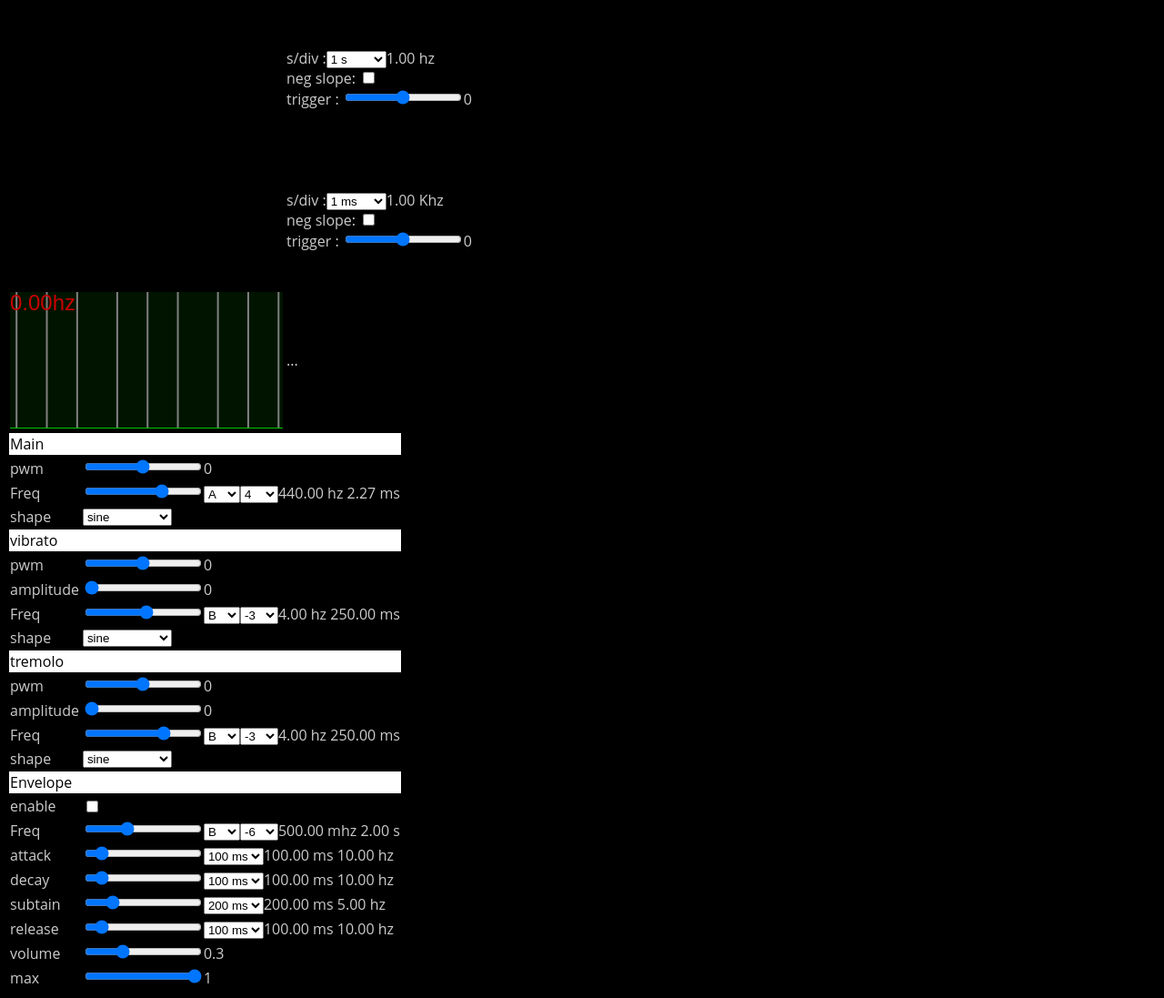
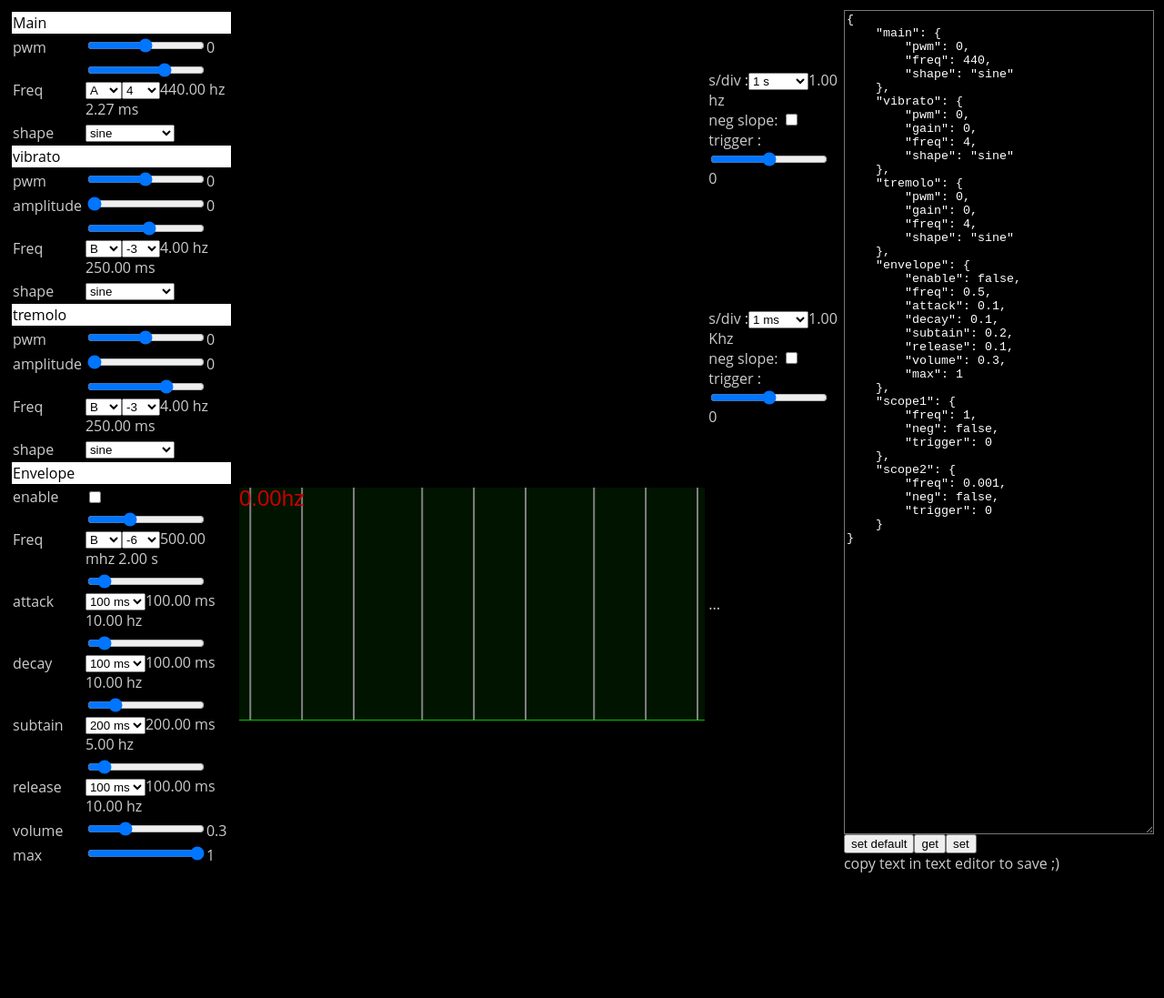
Before and after one commit to checksummaster/websoundapi_test, a website: page index.html in a window 1280 px wide. Shown: the whole page at 91% size. After the commit the page ends 971 px from the top, so only its background shows below. Drawn offline with Linux system fonts and the light colour scheme.

Commit message:
reformat screen

```diff
--- a/gui.js
+++ b/gui.js
@@ -128,6 +128,11 @@ function frequencyinput(obj,cfg)
 
     this.set(this.freq);
 
+    obj.load = function(v)
+    {
+        this.set(v);
+    }.bind(this);
+
 
 }
 
@@ -238,6 +243,11 @@ function timeinput(obj,cfg)
     }.bind(this);
 
     this.set(this.time);
+
+    obj.load = function(v)
+    {
+        this.set(v);
+    }.bind(this);
 }
 
 function sliderinput(obj,cfg)
@@ -291,6 +301,11 @@ function sliderinput(obj,cfg)
     }.bind(this);
 
     this.set(this.value);
+
+    obj.load = function(v)
+    {
+        this.set(v);
+    }.bind(this);
 }
 
 function shapeinput(obj,cfg)
@@ -306,6 +321,15 @@ function shapeinput(obj,cfg)
     }
     obj.appendChild(this.shape);
 
+    this.set = function(v)
+    {
+        this.shape.value = v;
+        this.obj.value = this.shape.value;
+        if (this.obj.onchange ) {
+            this.obj.onchange(this.obj );
+        }
+    }.bind(this);
+
     this.shape.onchange = function ()
     {
         this.obj.value = this.shape.value;
@@ -316,6 +340,11 @@ function shapeinput(obj,cfg)
     }.bind(this);
 
     this.obj.value = shapes[0];
+
+    obj.load = function(v)
+    {
+        this.set(v);
+    }.bind(this);
 
 }
 
@@ -359,4 +388,5 @@ function loadgui() {
         }
         ShapeInput.control = new shapeinput(ShapeInput[i],cfg);
     }
+
 }
--- a/index.html
+++ b/index.html
@@ -14,17 +14,114 @@
         background-color: #FFFFFF;
         color: black;
     }
+    textarea {
+        background-color: black;
+        color: white;
+    }
 </style>
 
 <body>
+    <table><tr><td valign="top">
+    <table>
+        <tr class="blank_row">
+            <td colspan="2">Main</td>
+        </tr>
+        <tr>
+            <td>pwm</td>
+            <td><span data-save="main.pwm" class="sliderinput" data-config="{min:-1, max:1, value:0}" onchange="setcycle(osc,this.value)"></span></td>
+        </tr>
+        <tr>
+            <td>Freq</td>
+            <td><span data-save="main.freq" class="frequencyinput" onchange="setfreq(osc,this.value)" data-config="{min:0.1}"></span></td>
+        </tr>
+        <tr>
+            <td>shape</td>
+            <td> <span data-save="main.shape" class="shapeinput" onchange="setshape(osc,this.value)"></span></td>
+        </tr>
+        <tr class="blank_row">
+            <td colspan="2">vibrato</td>
+        </tr>
+        <tr>
+            <td>pwm</td>
+            <td><span data-save="vibrato.pwm" class="sliderinput" data-config="{min:-1, max:1, value:0}" onchange="setcycle(osc.vibrato,this.value)"></span></td>
+        </tr>
+        <tr>
+            <td>amplitude</td>
+            <td><span data-save="vibrato.gain" class="sliderinput" data-config="{min:0, max:5000, value:0}" onchange="setvibrato(this.value)"></span></td>
+        </tr>
+        <tr>
+            <td>Freq</td>
+            <td><span data-save="vibrato.freq" class="frequencyinput" onchange="setfreq(osc.vibrato,this.value)" data-config="{min:0.1, max:100, value: 4}"></span></td>
+        </tr>
+        <tr>
+            <td>shape</td>
+            <td><span data-save="vibrato.shape" class="shapeinput" onchange="setshape(osc.vibrato,this.value)"></span></td>
+        </tr>
+        <tr class="blank_row">
+            <td colspan="2">tremolo</td>
+        </tr>
+        <tr>
+            <td>pwm</td>
+            <td><span data-save="tremolo.pwm" class="sliderinput" data-config="{min:-1, max:1, value:0}" onchange="setcycle(osc.tremolo,this.value)"></span></td>
+        </tr>
+        <tr>
+            <td>amplitude</td>
+            <td><span data-save="tremolo.gain" class="sliderinput" data-config="{min:0, max:1, value:0}" onchange="settremolo(this.value)"></span></td>
+        </tr>
+        <tr>
+            <td>Freq</td>
+            <td><span data-save="tremolo.freq" class="frequencyinput" onchange="setfreq(osc.tremolo,this.value)" data-config="{min:0.1, max:20, value: 4}"></span></td>
+        </tr>
+        <tr>
+            <td>shape</td>
+            <td><span data-save="tremolo.shape" class="shapeinput" onchange="setshape(osc.tremolo,this.value)"></span></td>
+        </tr>
+        <tr class="blank_row">
+            <td colspan="2">Envelope</td>
+        </tr>
+        <tr>
+            <td>enable</td>
+            <td><input data-save="envelope.enable" type="checkbox" id="Envelope" onchange="enableEnvelop(this.checked)"></td>
+        </tr>
+        <tr>
+            <td>Freq</td>
+            <td><span data-save="envelope.freq" class="frequencyinput" onchange="setenvelopfreq(this.value)" data-config="{min:0.1, max:10, value:0.5}"></span></td>
+        </tr>
+        <tr>
+            <td>attack</td>
+            <td><span data-save="envelope.attack" id="attack" class="timeinput" data-config="{min:0, max:1, value:0.1}"></span></td>
+        </tr>
+        <tr>
+            <td>decay</td>
+            <td><span data-save="envelope.decay" id="decay" class="timeinput" data-config="{min:0, max:1, value:0.1}"></span></td>
+        </tr>
+        <tr>
+            <td>subtain</td>
+            <td><span data-save="envelope.subtain" id="subtain" class="timeinput" data-config="{min:0, max:1, value:0.2}"></span></td>
+        </tr>
+        <tr>
+            <td>release</td>
+            <td><span data-save="envelope.release" id="release" class="timeinput" data-config="{min:0, max:1, value:0.1}"></span></td>
+        </tr>
+        <tr>
+            <td>volume</td>
+            <td><span data-save="envelope.volume" id="volumeenvelop" class="sliderinput" data-config="{min:0, max:1, value:0.3}"></span></td>
+        </tr>
+        <tr>
+            <td>max</td>
+            <td><span data-save="envelope.max" id="maxenvelop" class="sliderinput" data-config="{min:0, max:1, value:1}"></span></td>
+        </tr>
+    </table>
+    </td><td valign="top">
     <table>
         <tr>
             <td>
                 <canvas id="scope"></canvas>
             </td>
             <td>
-                s/div :<span class="timeinput" data-config="{min:0.000001, max:5, value:1, hideslider:true}" onchange="scope1.timediv = this.value;"></span><br>
-                neg slope: <input type="checkbox" onchange="scope1.setNeg(this.checked);"><br> trigger : <span class="sliderinput" data-config="{min:-1, max:1, value:0}" onchange="scope1.setEdgeThreshold(this.value);"></span>
+                s/div :<span data-save="scope1.freq" class="timeinput" data-config="{min:0.000001, max:5, value:1, hideslider:true}" onchange="scope1.timediv = this.value;"></span><br>
+                neg slope: <input data-save="scope1.neg" type="checkbox" onchange="scope1.setNeg(this.checked);"><br>
+                trigger : <span data-save="scope1.trigger" class="sliderinput" data-config="{min:-1, max:1, value:0}" onchange="scope1.setEdgeThreshold(this.value);"></span>
             </td>
         </tr>
     </table>
@@ -34,8 +131,9 @@
                 <canvas id="scope2"></canvas>
             </td>
             <td>
-                s/div :<span class="timeinput" data-config="{min:0.000001, max:5, value:0.001, hideslider:true}" onchange="scope2.timediv = this.value;"></span><br>
-                neg slope: <input type="checkbox" onchange="scope2.setNeg(this.checked);"><br> trigger : <span class="sliderinput" data-config="{min:-1, max:1, value:0}" onchange="scope2.setEdgeThreshold(this.value);"></span>
+                s/div :<span data-save="scope2.freq" class="timeinput" data-config="{min:0.000001, max:5, value:0.001, hideslider:true}" onchange="scope2.timediv = this.value;"></span><br>
+                neg slope: <input data-save="scope2.neg" type="checkbox" onchange="scope2.setNeg(this.checked);"><br>
+                trigger : <span data-save="scope2.trigger" class="sliderinput" data-config="{min:-1, max:1, value:0}" onchange="scope2.setEdgeThreshold(this.value);"></span>
             </td>
         </tr>
         <tr>
@@ -47,96 +145,12 @@
             </td>
         </tr>
     </table>
-    <table>
-        <tr class="blank_row">
-            <td colspan="2">Main</td>
-        </tr>
-        <tr>
-            <td>pwm</td>
-            <td><span class="sliderinput" data-config="{min:-1, max:1, value:0}" onchange="setcycle(osc,this.value)"></span></td>
-        </tr>
-        <tr>
-            <td>Freq</td>
-            <td><span class="frequencyinput" onchange="setfreq(osc,this.value)" data-config="{min:0.1}"></span></td>
-        </tr>
-        <tr>
-            <td>shape</td>
-            <td> <span class="shapeinput" onchange="setshape(osc,this.value)"></span></td>
-        </tr>
-        <tr class="blank_row">
-            <td colspan="2">vibrato</td>
-        </tr>
-        <tr>
-            <td>pwm</td>
-            <td><span class="sliderinput" data-config="{min:-1, max:1, value:0}" onchange="setcycle(osc.vibrato,this.value)"></span></td>
-        </tr>
-        <tr>
-            <td>amplitude</td>
-            <td><span class="sliderinput" data-config="{min:0, max:5000, value:0}" onchange="setvibrato(this.value)"></span></td>
-        </tr>
-        <tr>
-            <td>Freq</td>
-            <td><span class="frequencyinput" onchange="setfreq(osc.vibrato,this.value)" data-config="{min:0.1, max:100, value: 4}"></span></td>
-        </tr>
-        <tr>
-            <td>shape</td>
-            <td><span class="shapeinput" onchange="setshape(osc.vibrato,this.value)"></span></td>
-        </tr>
-        <tr class="blank_row">
-            <td colspan="2">tremolo</td>
-        </tr>
-        <tr>
-            <td>pwm</td>
-            <td><span class="sliderinput" data-config="{min:-1, max:1, value:0}" onchange="setcycle(osc.tremolo,this.value)"></span></td>
-        </tr>
-        <tr>
-            <td>amplitude</td>
-            <td><span class="sliderinput" data-config="{min:0, max:1, value:0}" onchange="settremolo(this.value)"></span></td>
-        </tr>
-        <tr>
-            <td>Freq</td>
-            <td><span class="frequencyinput" onchange="setfreq(osc.tremolo,this.value)" data-config="{min:0.1, max:20, value: 4}"></span></td>
-        </tr>
-        <tr>
-            <td>shape</td>
-            <td><span class="shapeinput" onchange="setshape(osc.tremolo,this.value)"></span></td>
-        </tr>
-        <tr class="blank_row">
-            <td colspan="2">Envelope</td>
-        </tr>
-        <tr>
-            <td>enable</td>
-            <td><input type="checkbox" id="Envelope" onchange="enableEnvelop(this.checked)"></td>
-        </tr>
-        <tr>
-            <td>Freq</td>
-            <td><span class="frequencyinput" onchange="setenvelopfreq(this.value)" data-config="{min:0.1, max:10, value:0.5}"></span></td>
-        </tr>
-        <tr>
-            <td>attack</td>
-            <td><span id="attack" class="timeinput" data-config="{min:0, max:1, value:0.1}"></span></td>
-        </tr>
-        <tr>
-            <td>decay</td>
-            <td><span id="decay" class="timeinput" data-config="{min:0, max:1, value:0.1}"></span></td>
-        </tr>
-        <tr>
-            <td>subtain</td>
-            <td><span id="subtain" class="timeinput" data-config="{min:0, max:1, value:0.2}"></span></td>
-        </tr>
-        <tr>
-            <td>release</td>
-            <td><span id="release" class="timeinput" data-config="{min:0, max:1, value:0.1}"></span></td>
-        </tr>
-        <tr>
-            <td>volume</td>
-            <td><span id="volumeenvelop" class="sliderinput" data-config="{min:0, max:1, value:0.3}"></span></td>
-        </tr>
-        <tr>
-            <td>max</td>
-            <td><span id="maxenvelop" class="sliderinput" data-config="{min:0, max:1, value:1}"></span></td>
-        </tr>
-    </table>
+    </td><td valign="top">
+    <textarea id="savetext" cols="40" rows="60"></textarea><br>
+    <button onclick="reset();">set default</button><button onclick="savedata();">get</button><button onclick="loaddata();">set</button><br>
+    copy text in text editor to save ;)
+    </td></tr></table>
+
     <script src="notesfreq.js"></script>
     <script src="createOscillatorExt.js"></script>
     <script src="gui.js"></script>
--- a/index.js
+++ b/index.js
@@ -276,14 +276,21 @@ var Freq = function (canvas, cfg) {
 }
 
 var scope1 = new Scope(document.getElementById('scope'), {
-    timediv: 0.5
+    timediv: 0.5,
+    width: 512,
+    height: 256
 });
 var scope2 = new Scope(document.getElementById('scope2'), {
     timediv: 0.01,
-    master: scope1
+    master: scope1,
+    width: 512,
+    height: 256
 });
 
-var freq = new Freq(document.getElementById('freq'), {});
+var freq = new Freq(document.getElementById('freq'), {
+    width: 512,
+    height: 256
+});
 
 var osc = createOscillatorExt2(context);
 
@@ -347,5 +354,79 @@ function setenvelopfreq(v) {
     }, EnvelopeFreqVal);
 }
 
+function save()
+{
+    var allElements = document.getElementsByTagName('*');
+    var saveobj = {};
+    for (var i = 0, n = allElements.length; i < n; i++)
+    {
+        var data = allElements[i].getAttribute('data-save');
+        if ( data !== null)
+        {
+            var c = data.split('.');
+            var targetobj = saveobj;
+            for (var j = 0 ; j < c.length - 1; j++) {
+                if (targetobj[c[j]]=== undefined) {
+                    targetobj[c[j]] = {};
+                }
+                targetobj = targetobj[c[j]];
+            }
+            if ( allElements[i].nodeName === 'INPUT' && allElements[i].type==="checkbox" ) {
+                targetobj[c[c.length-1]] = allElements[i].checked;
+            } else {
+                targetobj[c[c.length-1]] = allElements[i].value;
+            }
+        }
+    }
+    return saveobj;
+}
+
+function load(saveobj)
+{
+    var allElements = document.getElementsByTagName('*');
+
+    for (var i = 0, n = allElements.length; i < n; i++)
+    {
+        var data = allElements[i].getAttribute('data-save');
+        if ( data !== null)
+        {
+            var c = data.split('.');
+            var targetobj = saveobj;
+            for (var j = 0 ; j < c.length - 1; j++) {
+                if (targetobj[c[j]]=== undefined) {
+                   break; // abord this one
+                }
+                targetobj = targetobj[c[j]];
+            }
+            if ( allElements[i].nodeName === 'INPUT' && allElements[i].type==="checkbox" ) {
+                allElements[i].checked = targetobj[c[c.length-1]];
+            } else {
+                allElements[i].load(targetobj[c[c.length-1]]);
+            }
+        }
+    }
+}
+
+function savedata()
+{
+    var s = save();
+    document.getElementById('savetext').value = JSON.stringify(s,null,4);
+
+
+}
+
+function loaddata()
+{
+    load(JSON.parse(document.getElementById('savetext').value));
+}
+
+
+
 loadgui();
 setenvelopfreq(0.5);
+
+var defval = save();
+document.getElementById('savetext').value = JSON.stringify(defval,null,4);
+function reset() {
+    load(defval);
+}
```
